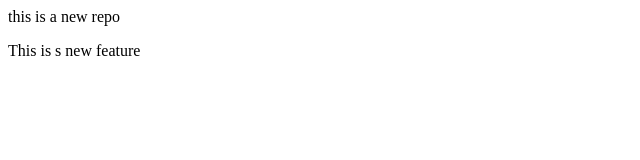
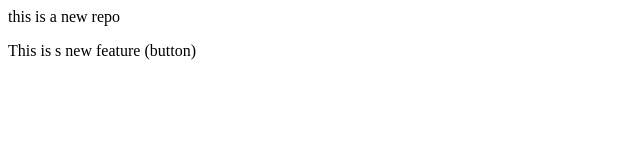
Before and after one commit to karthikdevadiga05/localrepo, a plain HTML site: page index.html in a window 1280 px wide. Shown: the full height of the page, 0-640 px from the left. Drawn offline with Linux system fonts and the light colour scheme.

Commit message:
Add button

```diff
--- a/index.html
+++ b/index.html
@@ -1,2 +1,2 @@
 <p>this is a new repo</p>
-<p>This is s new feature</p>
+<p>This is s new feature (button)</p>
```
